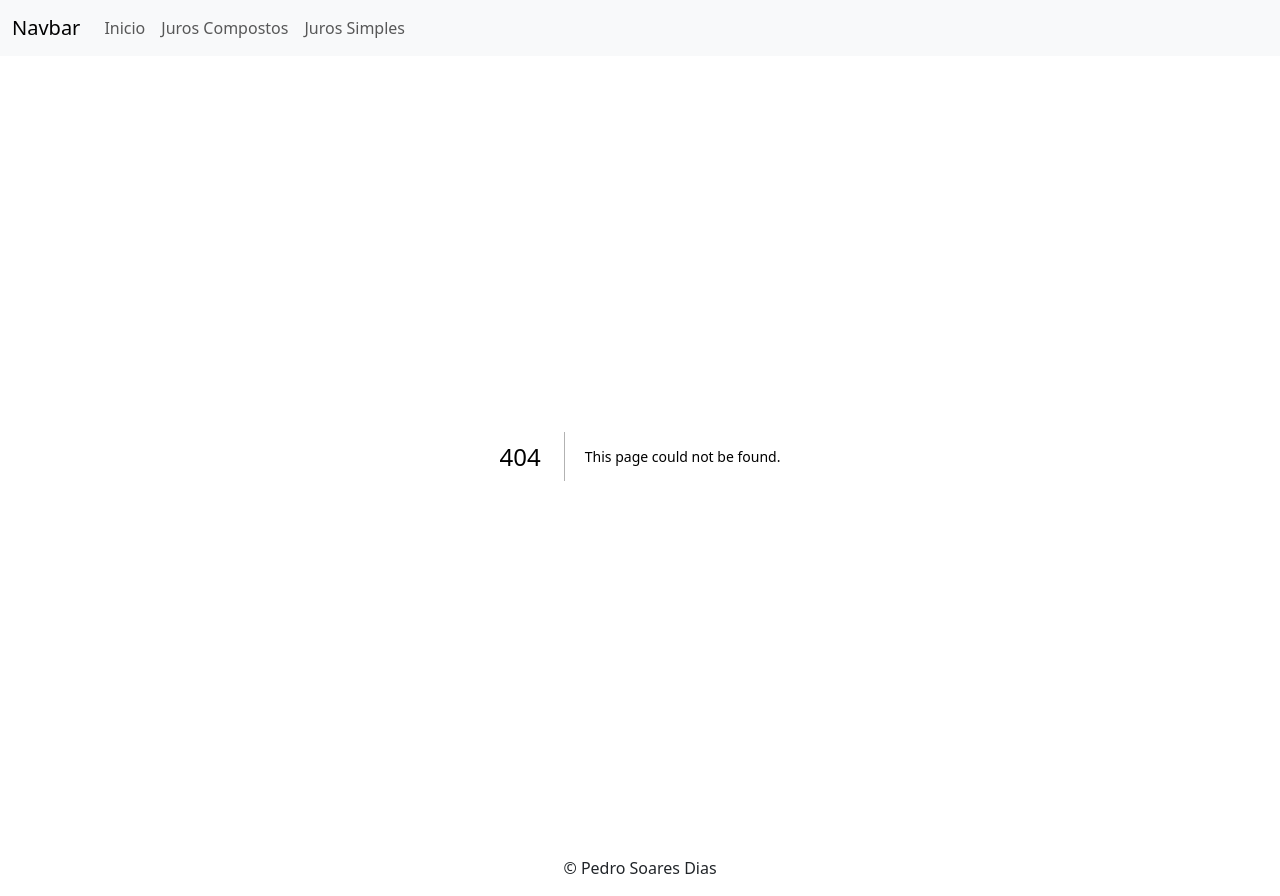
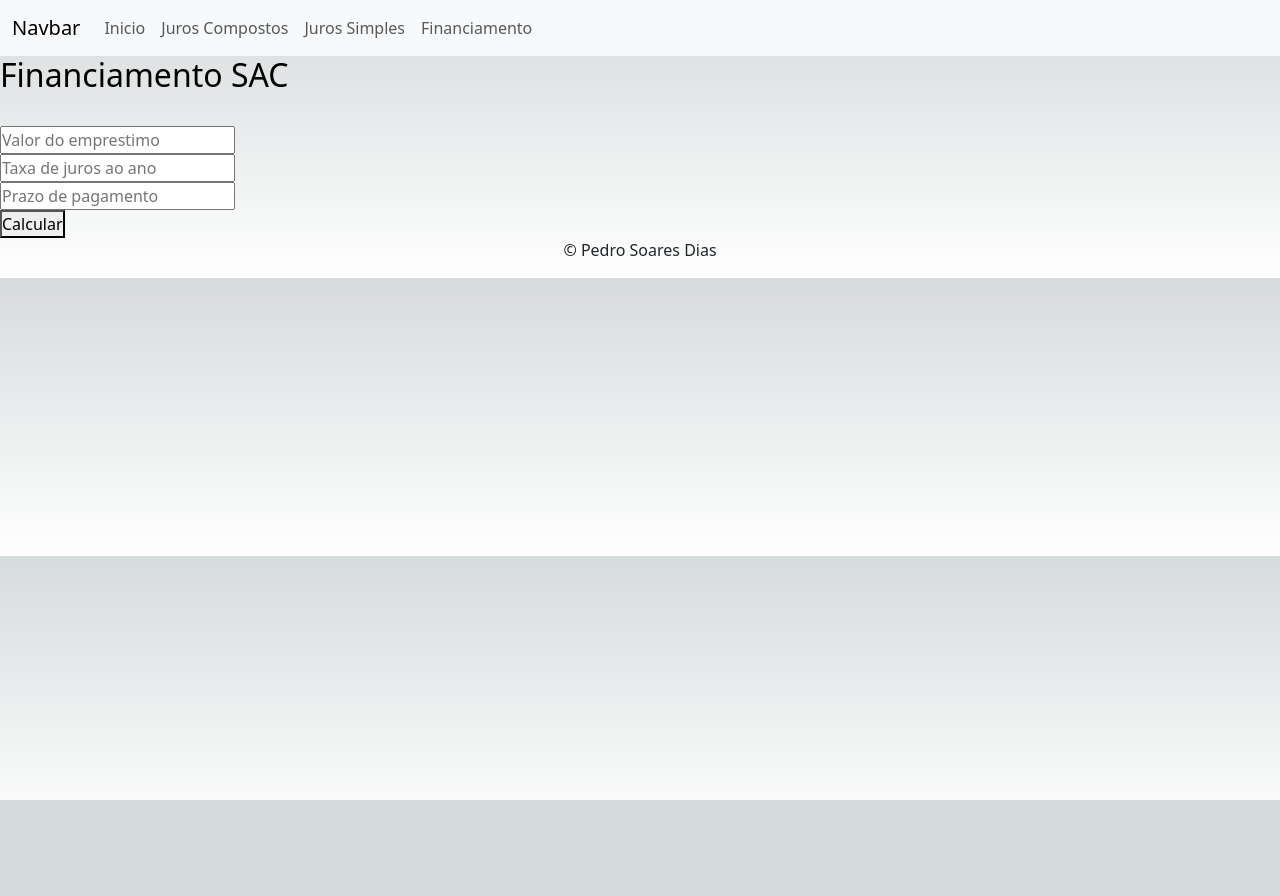
Before and after one commit to PedroSoaresDias/SimuladorFinanceiro, a Next.js app: page /Financiamento in a window 1280 px wide. Before the commit this address had no page. After the commit the page ends 800 px from the top, so only its background shows below. Built offline with nearby package versions, Linux system fonts and the light colour scheme.

Commit message:
Criado a página de financiamento tipo SAC simples e configurando a rota

```diff
--- a/Components/Navbar.jsx
+++ b/Components/Navbar.jsx
@@ -25,6 +25,7 @@ export default function Navbar() {
             </Link>
             <Link className="nav-link" href={"/JurosCompostos"}>Juros Compostos</Link>
             <Link className="nav-link" href={"/JurosSimples"}>Juros Simples</Link>
+            <Link className="nav-link" href={"/Financiamento"}>Financiamento</Link>
           </div>
         </div>
       </div>
--- /dev/null
+++ b/src/pages/Financiamento/index.js
@@ -0,0 +1,30 @@
+import { useState } from "react";
+
+export default function Financiamento() {
+    const [emprestimo, setEmprestimo] = useState("");
+    const [valorParcela, setValorParcela] = useState("");
+    const [prazoPagamento, setPrazoPagamento] = useState("");
+    const [taxaJurosAnual, setTaxaJurosAnual] = useState("");
+
+    function CalcularFinanciamento() {
+        const jurosDecimal = taxaJurosAnual / 100;
+
+        const parcela = emprestimo / prazoPagamento + (emprestimo - (prazoPagamento - 1)) * (jurosDecimal / prazoPagamento);
+        setValorParcela(parcela)
+    }
+
+    return (
+        <>
+            <h2>Financiamento SAC</h2>
+            <br />
+            <input type="number" placeholder="Valor do emprestimo" value={emprestimo} onChange={(e) => setEmprestimo(parseFloat(e.target.value))} />
+            <br />
+            <input type="number" placeholder="Taxa de juros ao ano" value={taxaJurosAnual} onChange={(e) => setTaxaJurosAnual(parseFloat(e.target.value))} />
+            <br />
+            <input type="number" placeholder="Prazo de pagamento" value={prazoPagamento} onChange={(e) => setPrazoPagamento(parseFloat(e.target.value))} />
+            <br />
+            <button onClick={CalcularFinanciamento}>Calcular</button>
+            {valorParcela > 0 && (<p>Valor da parcela é: {(new Intl.NumberFormat("pt-BR", { style: 'currency', currency: 'BRL'}).format(valorParcela))}</p>)}
+        </>
+    )
+}
--- a/src/pages/JurosSimples/index.js
+++ b/src/pages/JurosSimples/index.js
@@ -2,12 +2,12 @@ import { useState } from "react";
 
 export default function JurosSimples() {
     const [capital, setCapital] = useState();
-    const [taxa, setTaxa] = useState();
+    const [taxaJurosAnual, setTaxaJurosAnual] = useState();
     const [periodo, setPeriodo] = useState();
     const [resultado, setResultado] = useState();
 
     function CalcularJurosSimples() {
-        const juros = capital * (taxa / 100) * periodo;
+        const juros = capital * (taxaJurosAnual / 100) * periodo;
         const montante = capital + juros;
         setResultado(montante);
     }
@@ -17,7 +17,7 @@ export default function JurosSimples() {
             <h1>Calculadora de Juros Simples</h1>
             <input type="number" placeholder="Capital inicial" value={capital} onChange={(e) => setCapital(parseFloat(e.target.value))} />
             <br />
-            <input type="number" placeholder="Taxa em (%)" value={taxa} onChange={(e) => setTaxa(parseFloat(e.target.value))} />
+            <input type="number" placeholder="Taxa em (%)" value={taxaJurosAnual} onChange={(e) => setTaxaJurosAnual(parseFloat(e.target.value))} />
             <br />
             <input type="number" placeholder="Periodo (em anos)" value={periodo} onChange={(e) => setPeriodo(parseFloat(e.target.value))} />
             <br />
```
